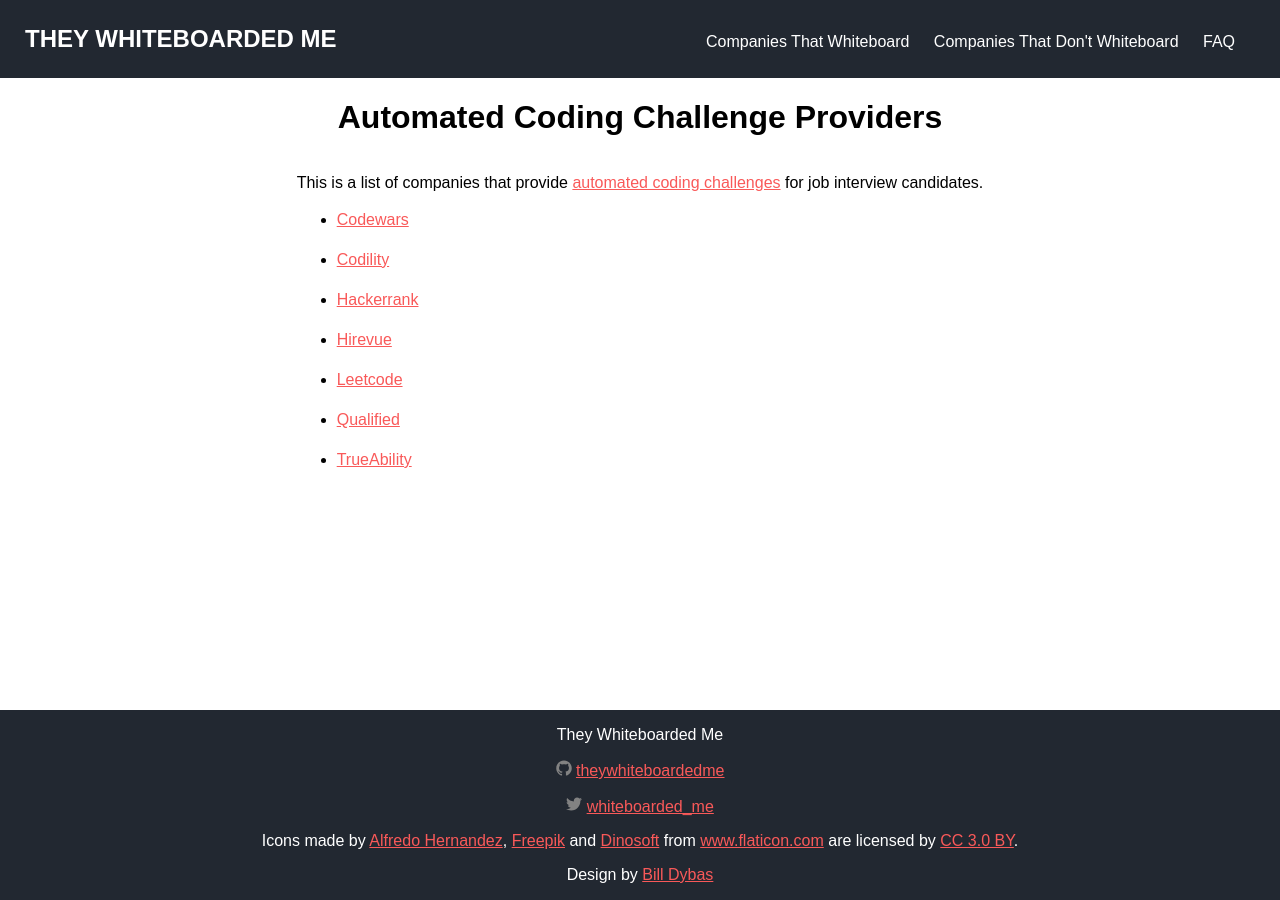
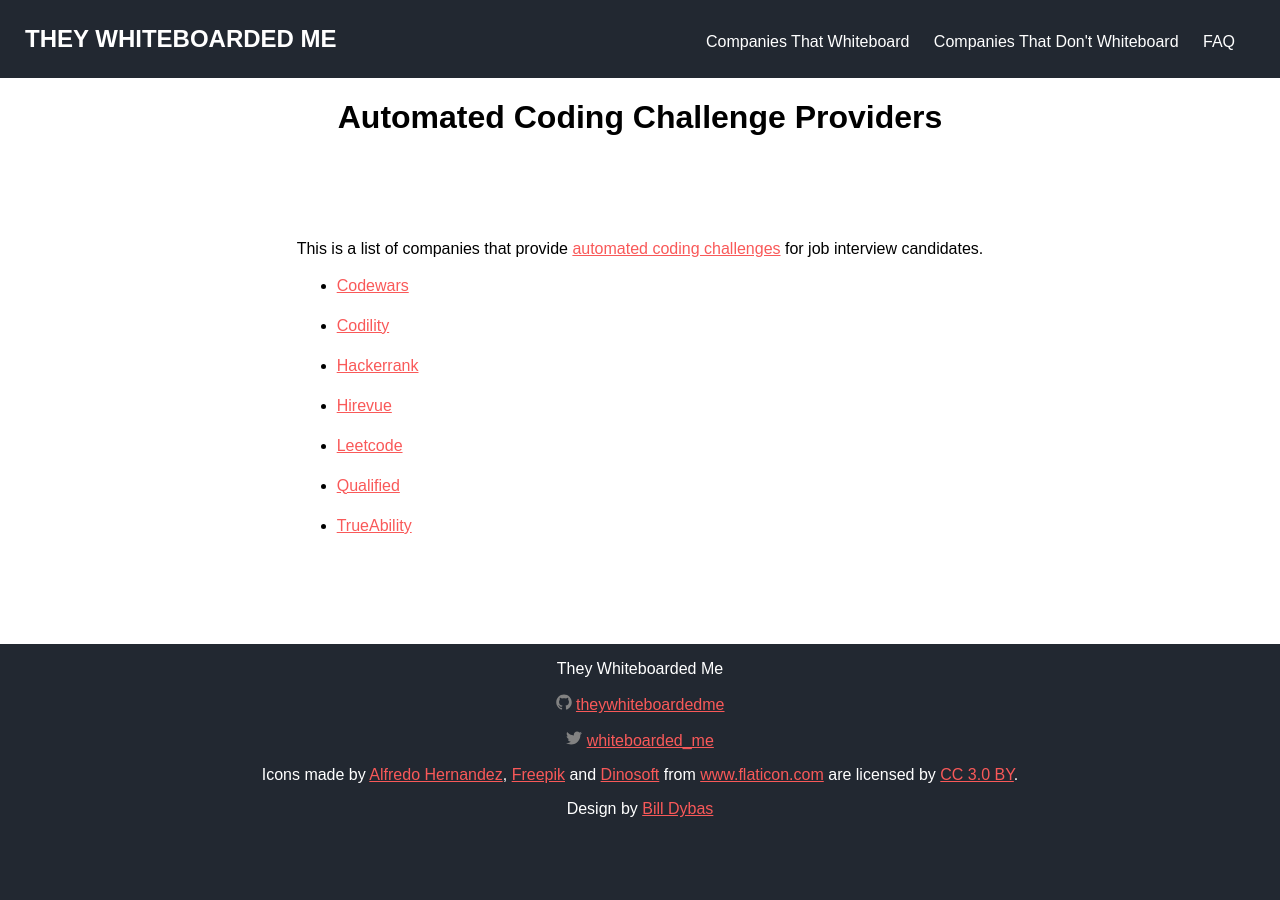
Before and after one commit to cheesesashimi/theywhiteboardedme, a Jekyll site: the page built from pages/online-coding-challenge-providers.md, in a window 1280 px wide. Built offline with Jekyll 4.4.1, drawn with Linux system fonts in a browser that asks for light colours.

Commit message:
Fix Mobile Styling Bugs

```diff
--- a/_sass/main.scss
+++ b/_sass/main.scss
@@ -148,5 +148,13 @@ footer {
   background-color: $color-primary;
 }
 
+// This is needed because on Chrome Mobile,
+// these tags don't seem have a height property,
+// causing either the content to overlap or the
+// background-color not to be set.
+header, footer {
+  flex: 1 0 auto;
+}
+
 @import 'pages/index';
 @import 'pages/page';
--- a/_sass/pages/_index.scss
+++ b/_sass/pages/_index.scss
@@ -156,7 +156,7 @@
 
   h1 {
     color: $color-primary;
-    font-size: 4em;
+    font-size: 3em;
     -webkit-hyphens: auto;
     -ms-hyphens: auto;
     hyphens: auto;
```
